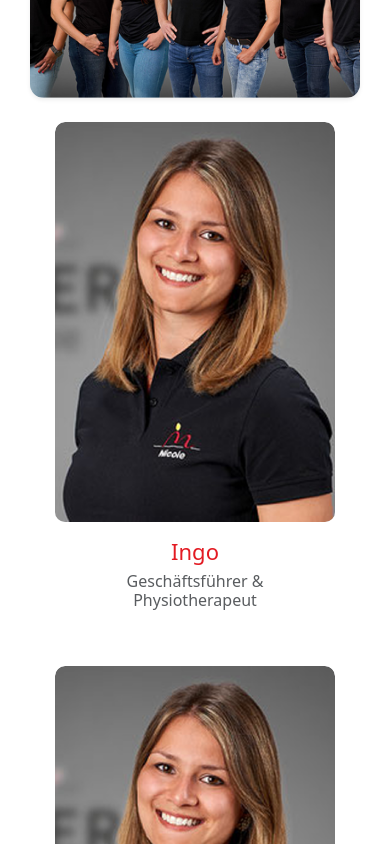
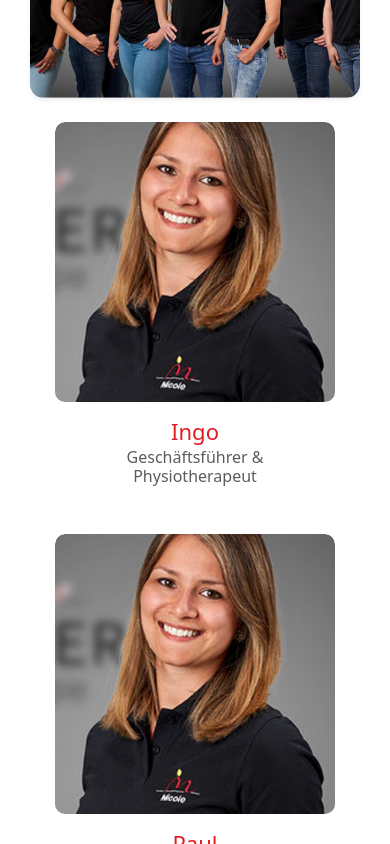
Before and after one commit to kinglouie-fm/kinesitherapie-ingo-pauls, a Vue app: page / in a window 390 px wide. Shown: the part 1020-1864 px from the top of the page. Built offline with nearby package versions, Linux system fonts and the light colour scheme.

Commit message:
feat: enhance team member cards with interactive flip effect and detailed descriptions

```diff
--- a/src/views/TeamView.vue
+++ b/src/views/TeamView.vue
@@ -19,19 +19,40 @@
 
       <div class="row justify-content-center">
         <div class="col-12 col-lg-10">
-          <div class="row g-4">
+          <div class="row g-4" ref="teamWrapperRef">
             <div v-for="(m, idx) in members" :key="idx" class="col-12 col-md-4">
-              <div class="card border-0 h-100 team-card">
-                <div class="ratio ratio-1x1 member-photo">
-                  <img :src="m.image" class="w-100 h-100 object-fit-cover" :alt="m.name" />
+              <div class="card border-0 h-100 team-card team-interactive" :class="{ 'is-flipped': flippedIdx === idx }"
+                role="button" tabindex="0" @click="toggleFlip(idx)" @keydown.enter.prevent="toggleFlip(idx)"
+                @keydown.space.prevent="toggleFlip(idx)">
+                <div class="photo-flip">
+                  <div class="photo-flip-inner">
+                    <div class="photo-face photo-front">
+                      <div class="ratio ratio-1x1 member-photo">
+                        <img :src="m.image" class="w-100 h-100 object-fit-cover" :alt="m.name" />
+                      </div>
+                    </div>
+
+                    <div class="photo-face photo-back">
+                      <div class="member-photo photo-back-surface">
+                        <div class="photo-back-content text-center px-3">
+                          <p class="text-muted small mb-0 lh-lg">
+                            {{ m.about }}
+                          </p>
+                          <div class="small text-muted mt-2 d-md-none">
+                            Tippe erneut zum Zurückdrehen
+                          </div>
+                        </div>
+                      </div>
+                    </div>
+                  </div>
                 </div>
 
                 <div class="card-body text-center pt-3 pb-4">
                   <div class="fw-bold team-name mb-1">
-                    <h3>{{ m.name }}</h3>
+                    <h3 class="mb-0">{{ m.name }}</h3>
                   </div>
                   <div class="text-muted small">
-                    <h5>{{ m.role }}</h5>
+                    <h5 class="mb-0">{{ m.role }}</h5>
                   </div>
                 </div>
               </div>
@@ -43,17 +64,58 @@
   </section>
 </template>
 
+
 <script setup>
+import { ref, onMounted, onBeforeUnmount } from "vue";
 import teamImage from "@/assets/images/team.png";
 import member1 from "@/assets/images/member.png";
 import member2 from "@/assets/images/member.png";
 import member3 from "@/assets/images/member.png";
 
+const flippedIdx = ref(null);
+const teamWrapperRef = ref(null);
+
 const members = [
-  { name: "Ingo", role: "Geschäftsführer & Physiotherapeut", image: member1 },
-  { name: "Paul", role: "Physiotherapeut", image: member2 },
-  { name: "Gilles", role: "Physiotherapeut", image: member3 },
+  {
+    name: "Ingo",
+    role: "Geschäftsführer & Physiotherapeut",
+    image: member1,
+    about: "Gründer der Praxis mit über 20 Jahren Berufserfahrung in Physiotherapie und manueller Therapie. Nach Tätigkeiten in verschiedenen Praxen im In- und Ausland liegt sein Fokus heute auf ganzheitlicher Behandlung, individueller Betreuung und nachhaltigen Therapieerfolgen.",
+  },
+  {
+    name: "Paul",
+    role: "Physiotherapeut",
+    image: member2,
+    about: "Physiotherapeut mit Erfahrung aus mehreren orthopädischen und sporttherapeutischen Praxen. Sein Schwerpunkt liegt auf aktiver Therapie, funktionellem Training und verständlicher Anleitung, damit Patientinnen und Patienten langfristig selbstständig bleiben.",
+  },
+  {
+    name: "Gilles",
+    role: "Physiotherapeut",
+    image: member3,
+    about: "Ausgebildeter Physiotherapeut mit beruflicher Erfahrung in Rehabilitationszentren und ambulanten Praxen. Er arbeitet ruhig und präzise und legt großen Wert auf alltagstaugliche Lösungen sowie eine vertrauensvolle Zusammenarbeit.",
+  },
 ];
+
+function toggleFlip(idx) {
+  flippedIdx.value = flippedIdx.value === idx ? null : idx;
+}
+
+function handleOutsideClick(event) {
+  if (!teamWrapperRef.value) return;
+
+  const clickedInside = teamWrapperRef.value.contains(event.target);
+  if (!clickedInside) {
+    flippedIdx.value = null;
+  }
+}
+
+onMounted(() => {
+  document.addEventListener("click", handleOutsideClick, true);
+});
+
+onBeforeUnmount(() => {
+  document.removeEventListener("click", handleOutsideClick, true);
+});
 </script>
 
 <style scoped>
@@ -74,6 +136,7 @@ const members = [
 .team-card {
   border-radius: 10px;
   overflow: hidden;
+  background: #fff;
 }
 
 .member-photo {
@@ -83,11 +146,83 @@ const members = [
   height: 400px;
 }
 
-/* Name color like screenshot */
 .team-name {
   color: #e31b23;
 }
 
+.team-interactive {
+  cursor: pointer;
+  outline: none;
+}
+
+.team-interactive:focus-visible {
+  outline: 2px solid rgba(227, 27, 35, 0.45);
+  outline-offset: 4px;
+  border-radius: 12px;
+}
+
+.photo-flip {
+  perspective: 1100px;
+}
+
+/* this is the thing that rotates */
+.photo-flip-inner {
+  position: relative;
+  width: 100%;
+  transform-style: preserve-3d;
+  transition: transform 420ms ease;
+  height: 400px;
+}
+
+/* two faces (same square) */
+.photo-face {
+  position: absolute;
+  inset: 0;
+  backface-visibility: hidden;
+}
+
+.photo-flip-inner,
+.photo-face {
+  height: 100%;
+}
+
+.photo-front {
+  position: relative;
+  /* establishes height via its content */
+}
+
+.photo-back {
+  transform: rotateY(180deg);
+}
+
+/* make back have a surface/background */
+.photo-back-surface {
+  height: 100%;
+  display: flex;
+  align-items: center;
+  justify-content: center;
+  background: #fff;
+  border: 3px solid #e5e7eb;
+}
+
+.photo-back-content {
+  max-width: 260px;
+  text-align: center;
+}
+
+/* Mobile/tap flip */
+.team-interactive.is-flipped .photo-flip-inner {
+  transform: rotateY(180deg);
+}
+
+/* Desktop/hover flip (only on real hover devices) */
+@media (hover: hover) and (pointer: fine) {
+  .team-interactive:hover .photo-flip-inner {
+    transform: rotateY(180deg);
+  }
+}
+
+/* Your existing mobile sizing */
 @media (max-width: 768px) {
   .team-hero {
     max-width: 90%;
@@ -101,5 +236,13 @@ const members = [
     margin-left: auto;
     margin-right: auto;
   }
+
+  .member-photo {
+    height: 280px;
+  }
+
+  .photo-flip-inner {
+    height: 280px;
+  }
 }
 </style>
```
